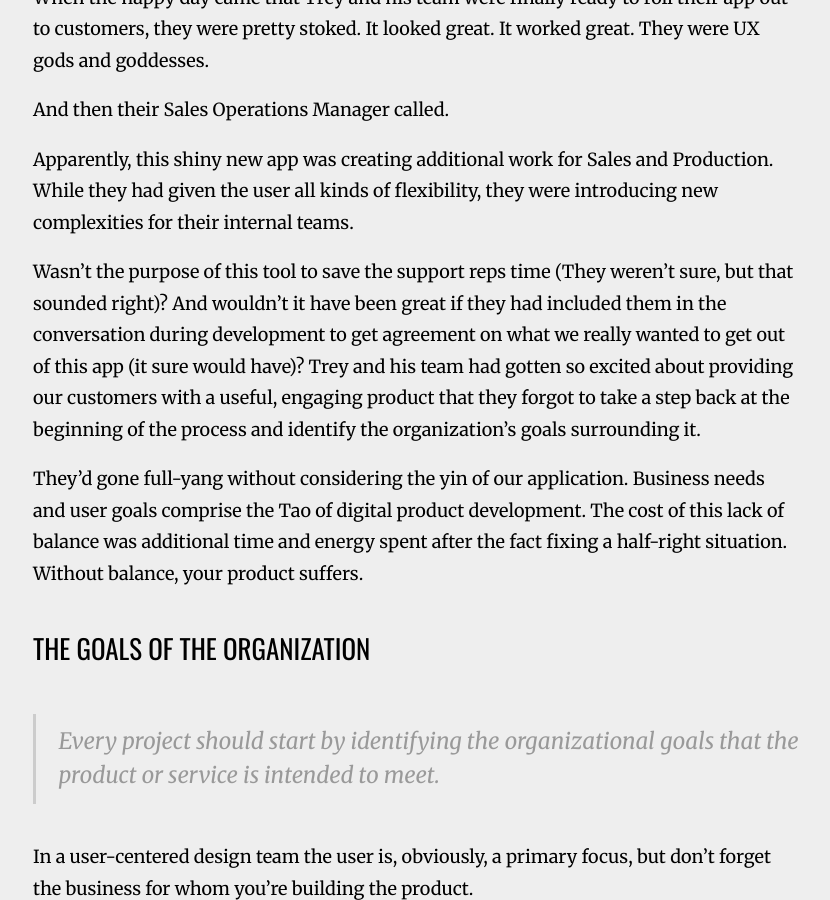
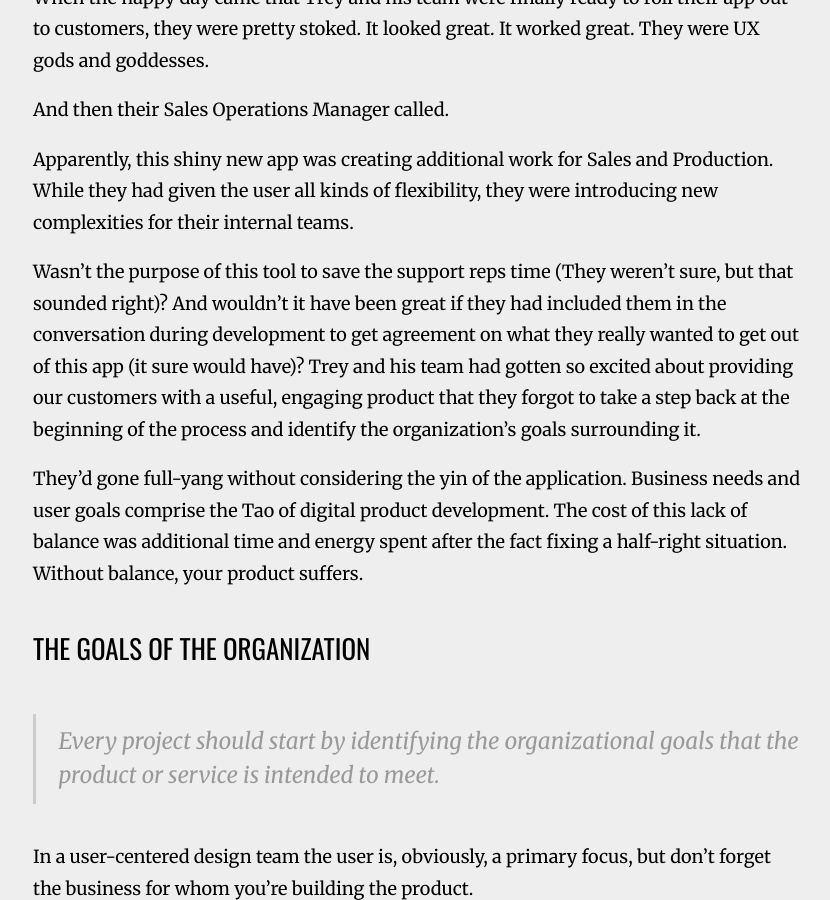
Before and after one commit to drewtodd/drewtodd.github.io, a Jekyll site: the page built from _posts/2015-12-08-ux-yin-yang.md, in a window 1280 px wide and 900 px high, scrolled down 1340 px. Shown: the whole window, without its empty margins (223-1053 px from the left). Built offline with Jekyll 4.4.1, drawn with Linux system fonts in a browser that asks for light colours; comment, search, counter and statistics services are not loaded.

Commit message:
Edits, corrections

```diff
--- a/_posts/2015-12-08-ux-yin-yang.md
+++ b/_posts/2015-12-08-ux-yin-yang.md
@@ -27,9 +27,9 @@ And then their Sales Operations Manager called.
 
 Apparently, this shiny new app was creating additional work for Sales and Production. While they had given the user all kinds of flexibility, they were introducing new complexities for their internal teams.
 
-Wasn’t the purpose of this tool to save the support reps time (They weren’t sure, but that sounded right)? And wouldn’t it have been great if they had included them in the conversation during development to get agreement on what we really wanted to get out of this app (it sure would have)? Trey and his team had gotten so excited about providing our customers with a useful, engaging product that they forgot to take a step back at the beginning of the process and identify the organization’s goals surrounding it.
+Wasn’t the purpose of this tool to save the support reps time (They weren’t sure, but that sounded right)? And wouldn’t it have been great if they had included them in the conversation during development to get agreement on what they really wanted to get out of this app (it sure would have)? Trey and his team had gotten so excited about providing our customers with a useful, engaging product that they forgot to take a step back at the beginning of the process and identify the organization’s goals surrounding it.
 
-They’d gone full-yang without considering the yin of our application. Business needs and user goals comprise the Tao of digital product development. The cost of this lack of balance was additional time and energy spent after the fact fixing a half-right situation. Without balance, your product suffers.
+They’d gone full-yang without considering the yin of the application. Business needs and user goals comprise the Tao of digital product development. The cost of this lack of balance was additional time and energy spent after the fact fixing a half-right situation. Without balance, your product suffers.
 
 ## The Goals of the Organization
 
```
Also changed, not shown: 2 other files.
